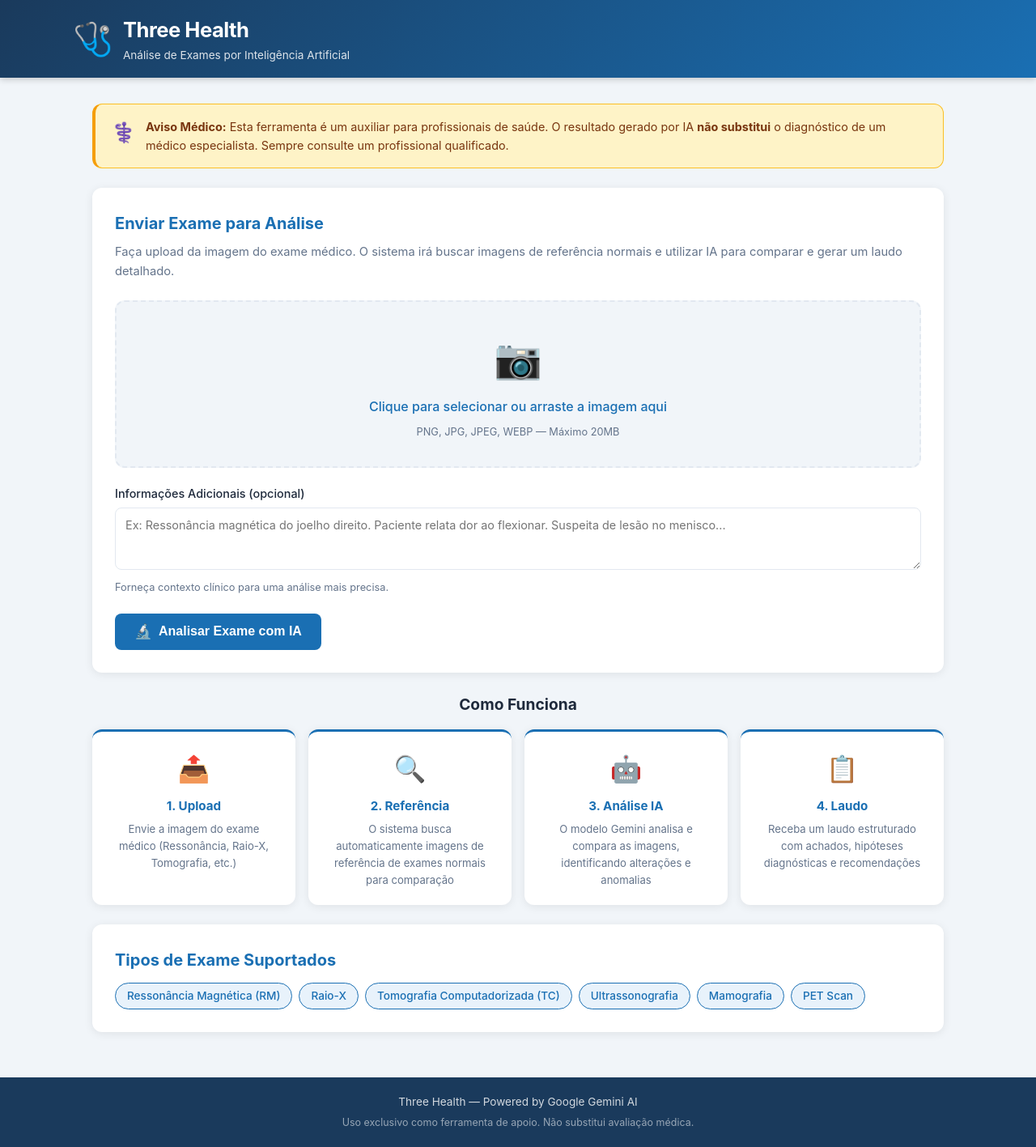
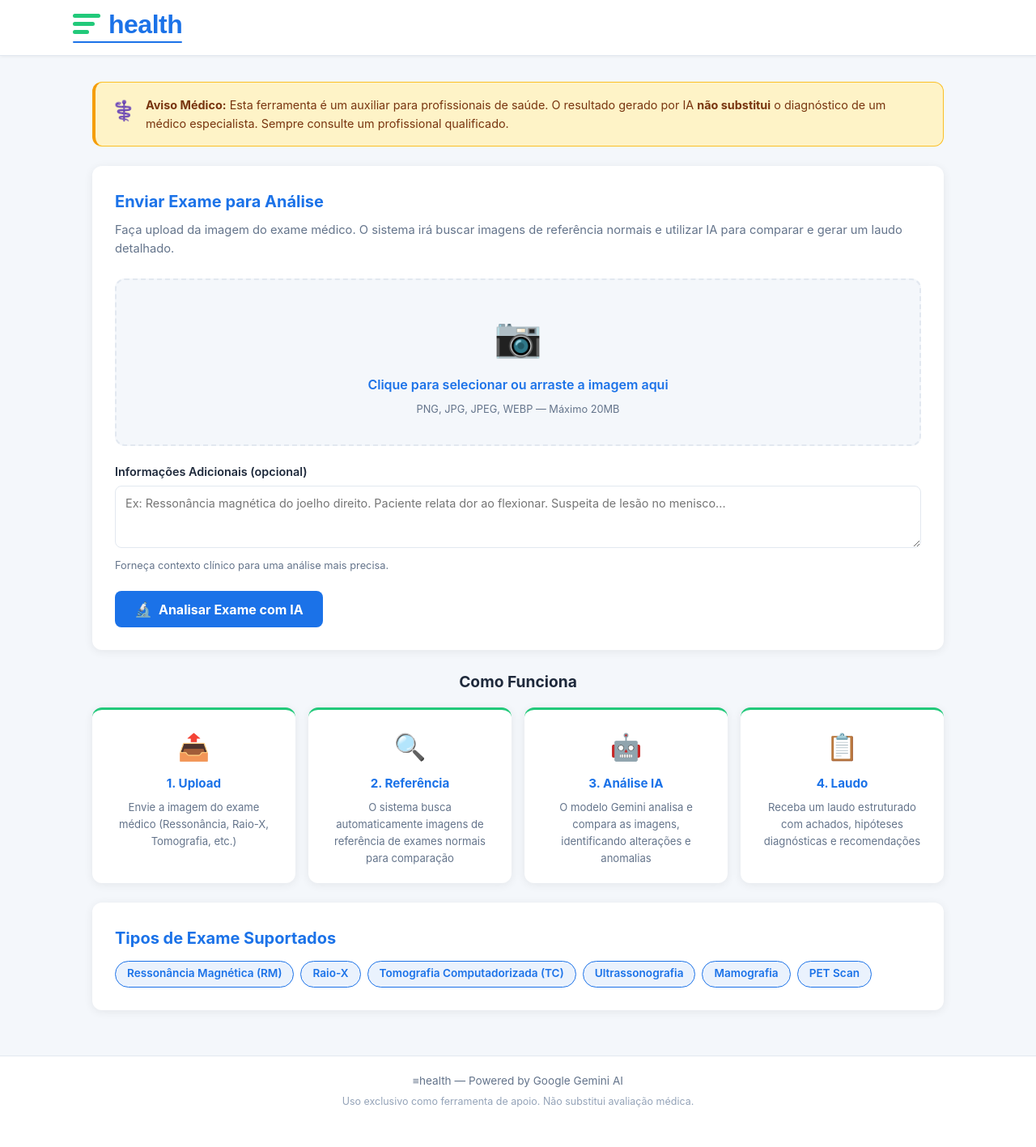
Before and after one commit to paulohramoss/analise-exame, a Flask app: page / in a window 1280 px wide. Shown: the whole page at 81% size. After the commit the page ends 1368 px from the top, so only its background shows below. Run offline with Flask 3, Linux system fonts and the light colour scheme; parts of the project's set-up code (start-up, migrations or seed data) failed here and were passed over.

Commit message:
feat: rebrand visual identity to ≡health
- Header: white background with bottom border (remove dark gradient)
- Logo: 3 green lines (≡) + 'health' in blue bold rounded font + blue underline
- Colors: primary #1B72E8 (blue), accent #22C97A (green)
- Font: Nunito (rounded, friendly) via Google Fonts
- Footer: white background matching clean brand
- Step cards: green top border instead of blue
- btn-secondary: styled for light background (blue border/text)

https://claude.ai/code/session_01UkbA4SAEuvrzNgR2GFcdNA

```diff
--- a/static/style.css
+++ b/static/style.css
@@ -5,25 +5,27 @@
     padding: 0;
 }
 
+@import url('https://fonts.googleapis.com/css2?family=Nunito:wght@400;600;700;800&display=swap');
+
 :root {
-    --primary: #1a6fb3;
-    --primary-dark: #145a94;
-    --primary-light: #e8f2fb;
-    --accent: #0d9488;
+    --primary: #1B72E8;
+    --primary-dark: #155FC4;
+    --primary-light: #EAF2FD;
+    --green: #22C97A;
     --danger: #dc2626;
     --warning: #d97706;
     --success: #16a34a;
     --text: #1e293b;
     --text-muted: #64748b;
-    --bg: #f1f5f9;
+    --bg: #f4f7fb;
     --card-bg: #ffffff;
     --border: #e2e8f0;
-    --shadow: 0 2px 12px rgba(0,0,0,0.08);
+    --shadow: 0 2px 12px rgba(0,0,0,0.07);
     --radius: 12px;
 }
 
 body {
-    font-family: -apple-system, BlinkMacSystemFont, 'Segoe UI', Roboto, sans-serif;
+    font-family: 'Nunito', -apple-system, BlinkMacSystemFont, 'Segoe UI', Roboto, sans-serif;
     background-color: var(--bg);
     color: var(--text);
     line-height: 1.6;
@@ -34,10 +36,10 @@ body {
 
 /* ===== Header ===== */
 header {
-    background: linear-gradient(135deg, #1a3a5c 0%, #1a6fb3 100%);
-    color: white;
-    padding: 1rem 2rem;
-    box-shadow: 0 2px 8px rgba(0,0,0,0.2);
+    background: #ffffff;
+    border-bottom: 1px solid var(--border);
+    padding: 0.9rem 2rem;
+    box-shadow: 0 1px 4px rgba(0,0,0,0.06);
 }
 
 .header-content {
@@ -49,25 +51,54 @@ header {
     gap: 1rem;
 }
 
+/* ===== Logo ===== */
 .logo {
+    display: inline-flex;
+    flex-direction: column;
+    align-items: flex-start;
+    gap: 0;
+    text-decoration: none;
+}
+
+.logo-row {
     display: flex;
     align-items: center;
-    gap: 0.75rem;
+    gap: 10px;
 }
 
-.logo-icon {
-    font-size: 2.5rem;
+.logo-lines {
+    display: flex;
+    flex-direction: column;
+    gap: 5px;
+    padding-bottom: 2px;
 }
 
-.logo h1 {
-    font-size: 1.6rem;
-    font-weight: 700;
-    letter-spacing: -0.5px;
+.logo-lines span {
+    display: block;
+    height: 5px;
+    border-radius: 3px;
+    background: var(--green);
 }
 
-.subtitle {
-    font-size: 0.85rem;
-    opacity: 0.85;
+.logo-lines span:nth-child(1) { width: 34px; }
+.logo-lines span:nth-child(2) { width: 27px; }
+.logo-lines span:nth-child(3) { width: 20px; }
+
+.logo-wordmark {
+    font-family: 'Nunito', sans-serif;
+    font-size: 2rem;
+    font-weight: 800;
+    color: var(--primary);
+    letter-spacing: -0.5px;
+    line-height: 1;
+}
+
+.logo-underline {
+    width: 100%;
+    height: 2px;
+    background: var(--primary);
+    border-radius: 1px;
+    margin-top: 5px;
 }
 
 /* ===== Container ===== */
@@ -189,7 +220,7 @@ header {
 
 .upload-text {
     font-size: 1rem;
-    font-weight: 500;
+    font-weight: 600;
     color: var(--primary);
 }
 
@@ -231,7 +262,7 @@ header {
 
 .form-group label {
     display: block;
-    font-weight: 500;
+    font-weight: 600;
     margin-bottom: 0.4rem;
     font-size: 0.9rem;
 }
@@ -269,10 +300,11 @@ header {
     border-radius: 8px;
     padding: 0.75rem 1.5rem;
     font-size: 1rem;
-    font-weight: 600;
+    font-weight: 700;
     cursor: pointer;
     text-decoration: none;
     transition: background 0.2s, transform 0.1s;
+    font-family: inherit;
 }
 
 .btn-primary:hover {
@@ -337,7 +366,7 @@ main .btn-secondary {
     padding: 1.25rem;
     text-align: center;
     box-shadow: var(--shadow);
-    border-top: 3px solid var(--primary);
+    border-top: 3px solid var(--green);
 }
 
 .step-icon {
@@ -371,7 +401,7 @@ main .btn-secondary {
     border-radius: 20px;
     padding: 0.3rem 0.875rem;
     font-size: 0.85rem;
-    font-weight: 500;
+    font-weight: 600;
 }
 
 /* ===== Result Page ===== */
@@ -579,15 +610,16 @@ main .btn-secondary {
 
 /* ===== Footer ===== */
 footer {
-    background: #1a3a5c;
-    color: rgba(255,255,255,0.8);
+    background: #ffffff;
+    border-top: 1px solid var(--border);
+    color: var(--text-muted);
     text-align: center;
     padding: 1.25rem;
     font-size: 0.85rem;
 }
 
 .footer-warning {
-    color: rgba(255,255,255,0.55);
+    color: #94a3b8;
     font-size: 0.78rem;
     margin-top: 0.25rem;
 }
--- a/templates/index.html
+++ b/templates/index.html
@@ -3,18 +3,22 @@
 <head>
     <meta charset="UTF-8">
     <meta name="viewport" content="width=device-width, initial-scale=1.0">
-    <title>Three Health — Análise de Exames por IA</title>
+    <title>≡health — Análise de Exames por IA</title>
     <link rel="stylesheet" href="{{ url_for('static', filename='style.css') }}">
 </head>
 <body>
     <header>
         <div class="header-content">
             <div class="logo">
-                <span class="logo-icon">🩺</span>
-                <div>
-                    <h1>Three Health</h1>
-                    <p class="subtitle">Análise de Exames por Inteligência Artificial</p>
+                <div class="logo-row">
+                    <div class="logo-lines">
+                        <span></span>
+                        <span></span>
+                        <span></span>
+                    </div>
+                    <span class="logo-wordmark">health</span>
                 </div>
+                <div class="logo-underline"></div>
             </div>
         </div>
     </header>
@@ -131,7 +135,7 @@
     </main>
 
     <footer>
-        <p>Three Health — Powered by Google Gemini AI</p>
+        <p>≡health — Powered by Google Gemini AI</p>
         <p class="footer-warning">Uso exclusivo como ferramenta de apoio. Não substitui avaliação médica.</p>
     </footer>
 
```
Also changed, not shown: other parts of static/style.css (+11 -12 lines), templates/result.html (+10 -6 lines).
